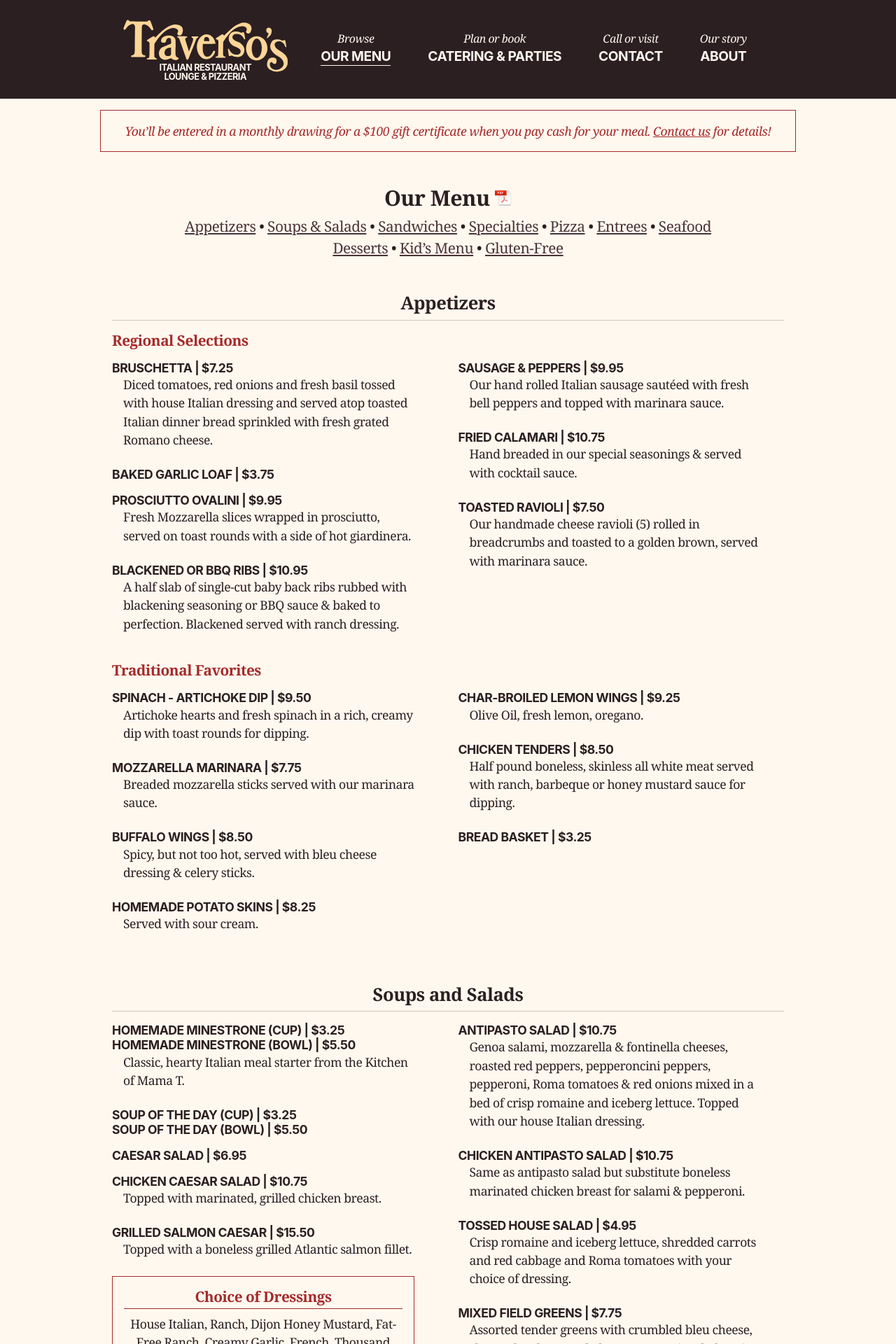
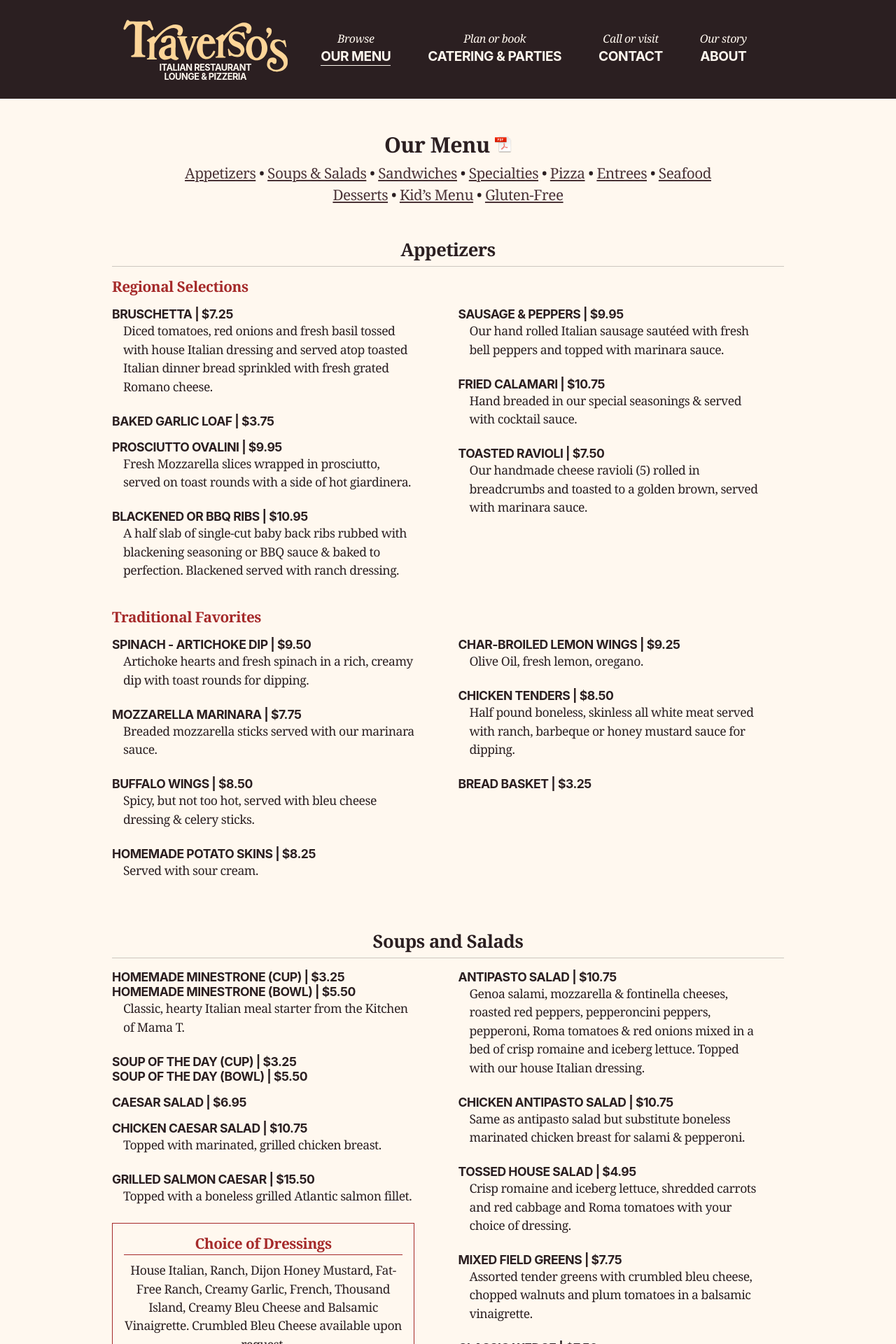
Before and after one commit to traversos/traversos.github.io, a Jekyll site: the page built from menu/index.html, in a window 1280 px wide. Shown: the top 1920 px of the page at 70% size. Built offline with Jekyll 4.4.1, drawn with Linux system fonts in a browser that asks for light colours; nearby versions of some CDN libraries.

Commit message:
Remove cash discount mentions

```diff
--- a/assets/stylesheets/style.scss
+++ b/assets/stylesheets/style.scss
@@ -369,12 +369,6 @@
   margin-top: 3rem;
 }
 
-.menu__header {
-  @include media(medium){
-    margin-top: 3rem;
-  }
-}
-
 .menu__section {
   max-width: 60rem;
   margin: 0 auto 2rem;
--- a/events/catering/index.html
+++ b/events/catering/index.html
@@ -4,9 +4,6 @@
 ---
 <section class="page-content catering">
   <header>
-    <div class="menu__callout menu__callout--promo">
-      <p style="color: brown;"><em>Get 5% back in gift certificates for any party or catering order over $200 that’s paid in cash. <a href="/contact/" style="color: brown;">Contact us</a> for details.</em></p>
-    </div>
     <h1 class="centered push-half--bottom">Catering Menu <a href="/assets/files/traversos_catering_menu.pdf"><img src="/assets/images/pdf-icon@2x.png" width="24"></h1>
     <p class="centered"><a href="#salads">Salads</a> • <a href="#appetizers">Appetizers &amp; Sides</a> • <a href="#pasta">Pasta</a> • <a href="#chicken">Chicken</a> • <a href="#meats">Meats</a> • <a href="#desserts">Desserts</a> • <a href="#extras">Extras</a></p>
     <hr>
--- a/events/parties/index.html
+++ b/events/parties/index.html
@@ -9,7 +9,7 @@
   </header>
   <article>
     <hr>
-    <p>Our party packages are available for groups of twenty or larger. Advance notice is required. All of our packages are served traditional family style, and are for dine-in only. An 18% gratuity will be added for parties of eight or larger. To be eligible for children's pricing, children must be under ten years of age.  Children three and under are free. <em>Get 5% back in gift certificates for any party or catering order over $200 that’s paid in cash. <a href="/contact/">Contact us</a> for details.</em></p>
+    <p>Our party packages are available for groups of twenty or larger. Advance notice is required. All of our packages are served traditional family style, and are for dine-in only. An 18% gratuity will be added for parties of eight or larger. To be eligible for children's pricing, children must be under ten years of age.  Children three and under are free.</p>
     <hr>
     <a name="standard"></a>
     <h3>Standard Packages</h3>
--- a/menu/index.html
+++ b/menu/index.html
@@ -4,10 +4,6 @@
 ---
 <section class="page-content menu">
   <header>
-    <div class="menu__callout menu__callout--promo">
-      <p><em style="color: brown;">You’ll be entered in a monthly drawing for a $100 gift certificate when you pay cash for your meal. <a href="/contact/" style="color: brown;">Contact us</a> for details!</em></p>
-    </div>
-
     <div class="menu__header">
       <h1 class="centered push-half--bottom">Our Menu <a href="/assets/files/traversos_dinner_menu.pdf"><img src="/assets/images/pdf-icon@2x.png" width="24"></a>
       </h1>
```
